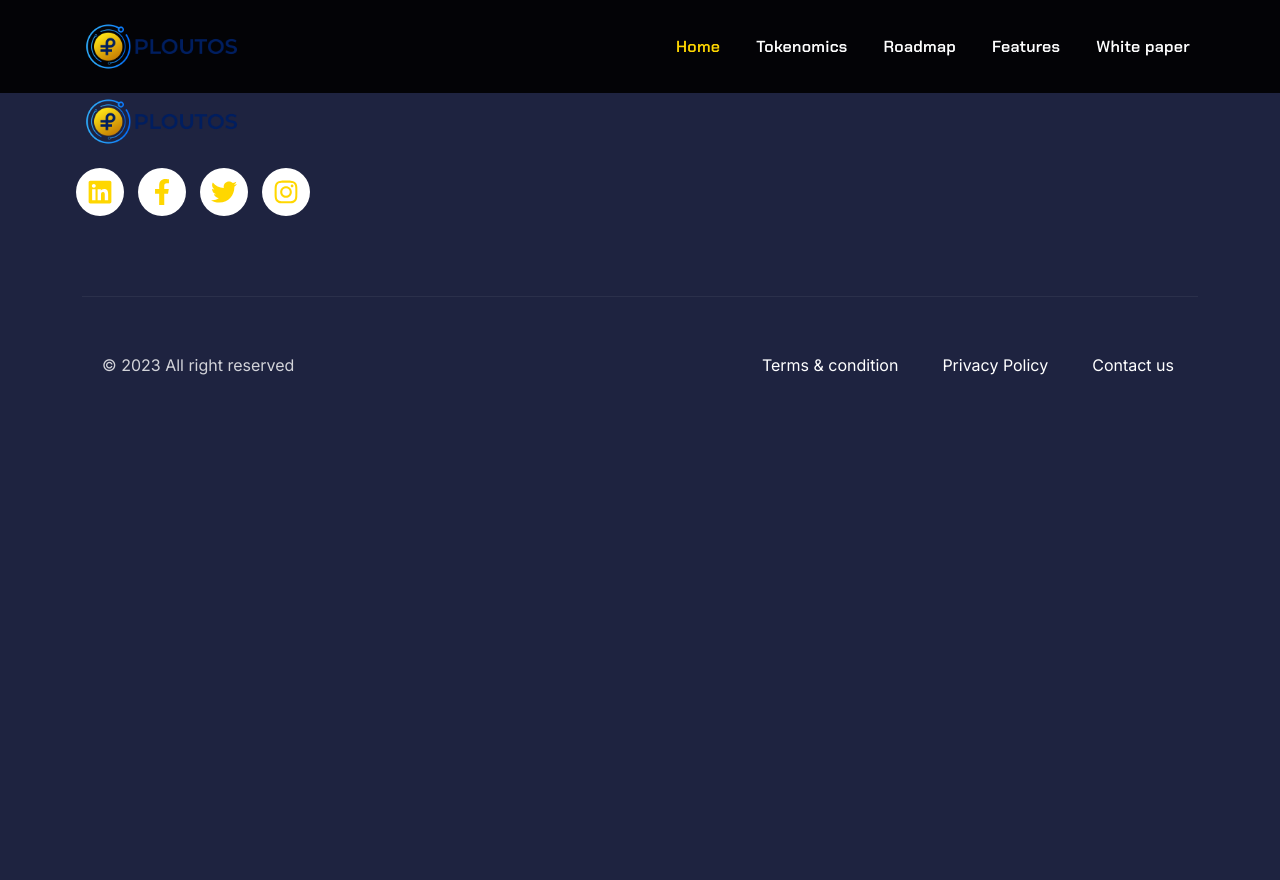
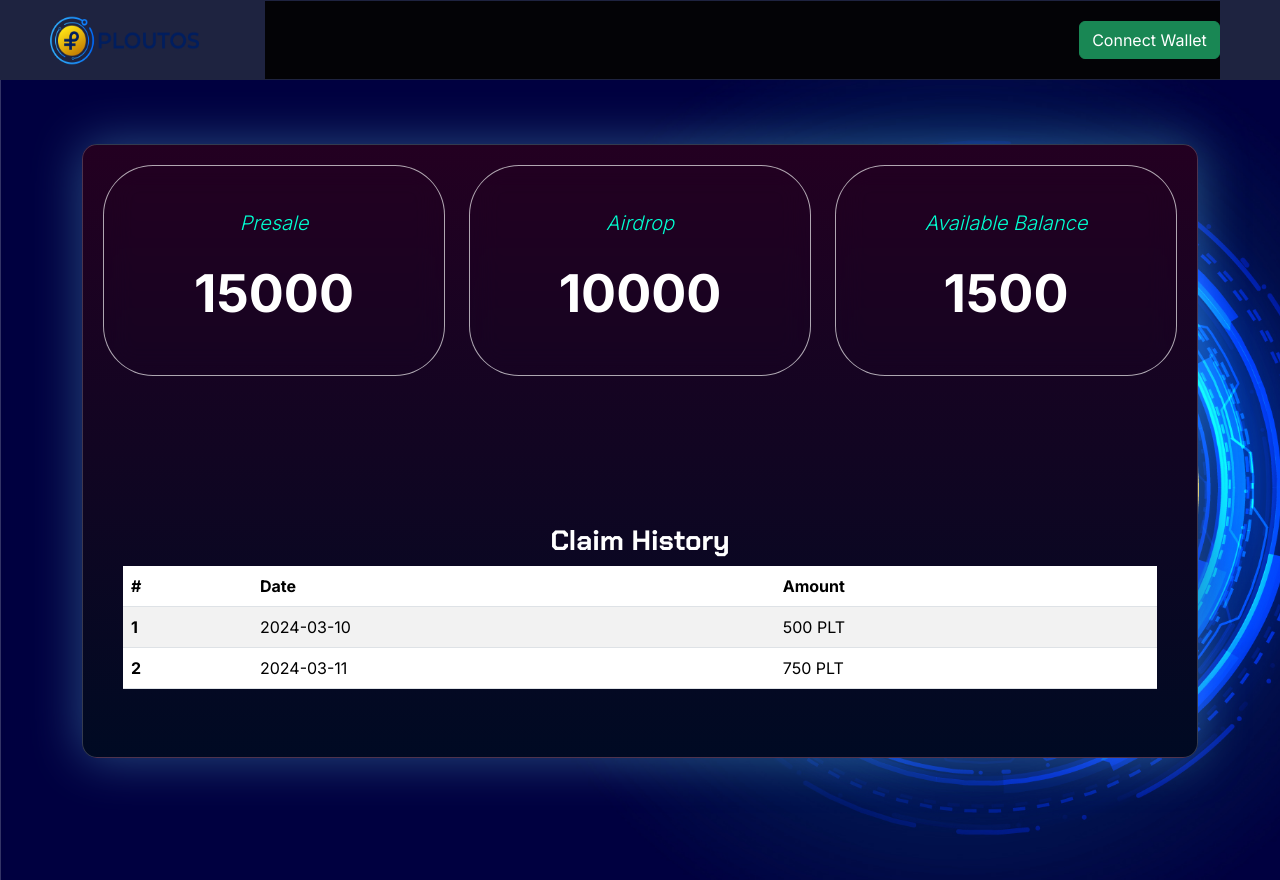
Before and after one commit to ojimcy/ploutos-main, a React (Create React App) app: page /dashboard in a window 1280 px wide. Before the commit the page ends 800 px from the top, so only its background shows below. Built offline with nearby package versions, Linux system fonts and the light colour scheme; a web font is replaced by a local one.

Commit message:
update dashboard

```diff
--- a/src/App.js
+++ b/src/App.js
@@ -28,7 +28,7 @@ const App = () => {
           }
         />
         <Route
-          path="/app/*"
+          path="/dashboard/*"
           element={
             <DashboardLayout>
               <Routes>
--- a/src/components/dashboard/Dashboard.js
+++ b/src/components/dashboard/Dashboard.js
@@ -1,7 +1,7 @@
 import React from 'react';
-import { Card, CardBody, Col, Row } from 'reactstrap';
+import { Col, Row } from 'reactstrap';
 
-import icon from '../../assets/images/icon.png';
+// import icon from '../../assets/images/icon.png';
 import HistoryTable from './HistoryTable';
 
 const hist = [
@@ -14,71 +14,34 @@ function MainDashboard() {
     <>
       <div className="main-card">
         <Row>
-          <Col className="mb-3" md="8" sm="12">
-            <div className="amount-card">
-              <Row>
-                <Col className="mb-3" md="6" sm="12">
-                  <div className="balance-card">
-                    <Card className="coin-card">
-                      <CardBody className="p-4 d-flex flex-column justify-content-center">
-                        <div className="chart-num">
+          <Col className="mb-3" md="4" sm="12">
+            <div className="points-card">
               <div className="label">
                 <span>Presale</span>
               </div>
               <div className="amount">
-                            <div className="coin-image">
-                              <img src={icon} alt="PLT" />{' '}
-                            </div>
                 <span>15000</span>
               </div>
             </div>
-                      </CardBody>
-                    </Card>
-                  </div>
           </Col>
-                <Col className="mb-3" md="6" sm="12">
-                  <div className="balance-card">
-                    <Card className="coin-card">
-                      <CardBody className="p-4 d-flex flex-column justify-content-center">
-                        <div className="chart-num">
+          <Col className="mb-3" md="4" sm="12">
+            <div className="points-card">
               <div className="label">
                 <span>Airdrop</span>
               </div>
               <div className="amount">
-                            <div className="coin-image">
-                              <img src={icon} alt="PLT" />{' '}
-                            </div>
-                            <span>150</span>
+                <span>10000</span>
               </div>
             </div>
-                      </CardBody>
-                    </Card>
+          </Col>
+          <Col className="mb-3" md="4" sm="12">
+            <div className="points-card">
+              <div className="label">
+                <span>Available Balance</span>
               </div>
-                </Col>
-              </Row>
+              <div className="amount">
+                <span>1500</span>
               </div>
-          </Col>
-
-          <Col className="mb-3" md="4" sm="12">
-            <div className="balance-card">
-              <Card className="coin-card">
-                <CardBody className="p-4 d-flex flex-column justify-content-center allocation">
-                  <div className="title mb-4">
-                    <h4>Monthly Allocation</h4>
-                  </div>
-                  <div className="chart-num">
-                    <div className="amount">
-                      <div className="coin-image">
-                        <img src={icon} alt="PLT" />{' '}
-                      </div>
-                      <h2 className="amount-per-month">15</h2>
-                    </div>
-                  </div>
-                  <div className="cart-btn mt-4">
-                    <button className="claim-btn">Claim</button>
-                  </div>
-                </CardBody>
-              </Card>
             </div>
           </Col>
         </Row>
--- a/src/components/dashboard/HistoryTable.jsx
+++ b/src/components/dashboard/HistoryTable.jsx
@@ -7,7 +7,7 @@ const History = ({ history }) => {
     <div className="history-table">
       <Row>
         <h3>Claim History</h3>
-        <Table striped>
+        <Table striped style={{ backgroundColor: 'transparent' }}>
           <thead>
             <tr>
               <th>#</th>
--- a/src/components/dashboard/Sidebar.js
+++ b/src/components/dashboard/Sidebar.js
@@ -1,7 +1,6 @@
 import React, { useState, useEffect } from 'react';
-import { Link, useLocation } from 'react-router-dom';
-import { FiHome } from 'react-icons/fi';
-import { FaBars, FaUser, FaTimes, FaWallet } from 'react-icons/fa';
+import { Link  } from 'react-router-dom';
+import { FaBars,   FaTimes, FaWallet } from 'react-icons/fa';
 import logo from '../../assets/images/logo.png';
 import './dashboard.css';
 import {
@@ -16,14 +15,9 @@ export default function Sidebar() {
   const [isMobileMenuOpen, setIsMobileMenuOpen] = useState(false);
   const [isMobileDevice, setIsMobileDevice] = useState(false);
   const [walletAddress, setWalletAddress] = useState('');
-  const location = useLocation();
 
   const toggleMobileMenu = () => {
     setIsMobileMenuOpen(!isMobileMenuOpen);
-  };
-
-  const closeMobileMenu = () => {
-    setIsMobileMenuOpen(false);
   };
 
   useEffect(() => {
@@ -40,9 +34,6 @@ export default function Sidebar() {
     };
   }, []);
 
-  const isActive = (path) => {
-    return location.pathname === path ? 'active' : '';
-  };
 
   const connectWallet = () => {
     // Logic to connect the wallet and retrieve the address
@@ -58,37 +49,10 @@ export default function Sidebar() {
     <>
       <div className="sidenav-container">
         <div className="nav-header">
-          <Link to="/dashboard" className="brand-logo">
+          <Link to="/" className="brand-logo">
             <img src={logo} alt="logo" className="logo-abbr" />
           </Link>
         </div>
-
-        {(isMobileMenuOpen || !isMobileDevice) && (
-          <nav className="sidebar-main">
-            <ul className="menu-list">
-              <li className="">
-                <Link
-                  to="/dashboard"
-                  className={`has-arrow ${isActive('/dashboard')}`}
-                  onClick={closeMobileMenu}
-                >
-                  <FiHome className="icon" />
-                  <span>Dashboard</span>
-                </Link>
-              </li>
-              <li className="menu-list-item">
-                <Link
-                  to="/dashboard/airdrop"
-                  className={`has-arrow ${isActive('/dashboard/airdrop')}`}
-                  onClick={closeMobileMenu}
-                >
-                  <FaUser className="icon" />
-                  <span>Presale</span>
-                </Link>
-              </li>
-            </ul>
-          </nav>
-        )}
 
         <div className="header">
           <div className="header-content">
--- a/src/components/dashboard/dashboard.css
+++ b/src/components/dashboard/dashboard.css
@@ -1,5 +1,25 @@
+.main-dashboard {
+  display: flex;
+  height: 100vh;
+  overflow: hidden;
+  position: relative;
+  padding-top: 4rem;
+  padding-bottom: 165px;
+  flex-direction: column;
+}
+
+.main-content-background {
+  position: absolute;
+  top: 0;
+  left: 0;
+  width: 100%;
+  height: 100%;
+  background-image: url(../../assets/images/ploutos-logo-bg.jpg);
+  background-size: cover;
+  z-index: -1;
+}
+
 .nav-header {
-  background-color: #dedbe4;
   display: inline-block;
   height: 5rem;
   position: absolute;
@@ -206,39 +226,42 @@
   padding-top: 5rem;
 }
 
-.coin-card {
-  background-color: #737b8b !important;
-  border-radius: 8px !important;
-  color: #fff !important;
+.points-card {
+  display: flex;
+  flex-direction: column;
+  align-items: center;
+  flex-basis: calc(33.3333333333% - 64px);
+  flex-grow: 1;
+  padding: 45px 24px 50px;
+  border-radius: 50px;
+  border: 1px solid rgba(255, 255, 255, 0.65);
+  background: linear-gradient(180deg, #ff00f500 0%, #49003500 100%);
+  -webkit-backdrop-filter: blur(15px);
+  backdrop-filter: blur(15px);
+  transform: translateZ(0);
 }
 
-.coin-card .chart-num,
-.coin-card .chart-num .amount {
+.points-card .label {
   display: flex;
-  justify-content: space-between;
   align-items: center;
+  flex-direction: row;
+  gap: 4px;
+  font-size: 1.5rem;
+  font-style: italic;
+  font-weight: 350;
+  line-height: 1.2;
+  margin-bottom: 28px;
+  font-size: 1.25rem;
+  color: #00ffd1;
 }
 
-.coin-card .chart-num .label {
-  font-size: 18px;
-}
-
-.coin-card .chart-num .amount .coin-image img {
-  max-width: 35px;
-}
-
-.coin-card .chart-num .amount {
-  font-size: 2.25rem;
-}
-
-.coin-card .chart-num .amount h2 {
-  margin-bottom: 0;
-}
-
-.coin-card .allocation {
-  display: flex;
-  align-items: center;
-  justify-content: center;
+.points-card .amount {
+  color: #fff;
+  font-size: 3.25rem;
+  font-weight: 700;
+  line-height: 1.2;
+  word-break: break-all;
+  text-align: center;
 }
 
 .coin-card .cart-btn .claim-btn {
@@ -274,12 +297,14 @@
 }
 
 .history-table {
-  background-color: #f4f2f8;
   padding: 2rem;
   border-radius: 15px;
-  box-shadow: 0px 5px 0px 0px #737b8b;
   min-height: 243px;
   margin-top: 5rem;
+}
+
+.history-table .table {
+  background-color: transparent !important;
 }
 
 .presale-card {
@@ -350,7 +375,18 @@
   font-size: 18px;
 }
 
-
 .amount-text {
   color: #a8adb9;
 }
+
+.main-card {
+  position: relative;
+  display: flex;
+  flex-direction: column;
+  padding: 20px;
+  gap: 20px;
+  background: linear-gradient(rgb(35, 0, 33) 0%, rgb(0, 10, 35) 100%);
+  border-radius: 15px;
+  border: 1px solid rgba(255, 255, 255, 0.2);
+  box-shadow: rgba(117, 230, 255, 0.34) 0px 0px 50px 0px;
+}
--- a/src/components/landing/Hero.js
+++ b/src/components/landing/Hero.js
@@ -31,6 +31,18 @@ export default function Hero() {
                   worldwide, we offer diverse utilities. Join us in
                   revolutionizing the Crypto space.
                 </p>
+                <div className="get-sterted">
+                  <Link
+                    className="btn btn-primary hero-btn btn-gradient btn-shadow"
+                    to="/dashboard"
+                  >
+                    Get Started
+                  </Link>
+
+                  <Link className=" paper-btn" to={pdf} target="_blank">
+                    White Paper
+                  </Link>
+                </div>
               </div>
               <div className="d-flex flex-wrap  button-wrapper">
                 <Link className="hero-btn get-started-btn" to="/">
--- a/src/components/layout/DashboardLayout.js
+++ b/src/components/layout/DashboardLayout.js
@@ -1,38 +1,21 @@
-import React, { useContext, useEffect } from 'react';
+import React from 'react';
 import PropTypes from 'prop-types';
 import Sidebar from '../dashboard/Sidebar';
 import { Col, Row } from 'reactstrap';
-import { AppContext } from '../../context';
-import { useNavigate } from 'react-router-dom';
 
 function DashboardLayout({ children }) {
-  const navigate = useNavigate();
-  const { currentAccountId, setCurrentAccountId } = useContext(AppContext);
-
-  useEffect(() => {
-    if (!currentAccountId || currentAccountId == 0) {
-      const id = localStorage.getItem('ID');
-      if (!id || id == 0) {
-        navigate('/auth/login');
-        return;
-      }
-      setCurrentAccountId(id);
-    }
-  }, [currentAccountId]);
   return (
     <>
-      {currentAccountId && currentAccountId > 0 && (
       <div className="dashboard-content">
         <Row>
           <Col lg="12">
             <Sidebar />
           </Col>
           <Col lg="12">
-              <main className="main-content mt-4">{children}</main>
+            <main className="main-content">{children}</main>
           </Col>
         </Row>
       </div>
-      )}
     </>
   );
 }
--- a/src/components/layout/header/Navbar.css
+++ b/src/components/layout/header/Navbar.css
@@ -36,7 +36,7 @@
 }
 
 .navbar-right .nav-link.active {
-  color: gold !important;
+  color: #ffffff !important;
 }
 
 .navbar-right .nav-link:hover {
@@ -80,7 +80,7 @@
 }
 
 .scrolled .navbar-right .nav-link.active {
-  color: gold !important;
+  color: #ffffff !important;
 }
 
 .scrolled .navbar-right .nav-link:hover {
--- a/src/pages/dashboard/Dashboard.js
+++ b/src/pages/dashboard/Dashboard.js
@@ -5,6 +5,7 @@ import MainDashboard from '../../components/dashboard/Dashboard';
 export default function Dashboard() {
   return (
     <section className="main-dashboard">
+      <div className="main-content-background" />
       <Container>
         <MainDashboard />
       </Container>
```
Also changed, not shown: src/assets/images/ploutos-logo-bg.jpg (added). Lines whose indentation alone changed are shown as unchanged.
